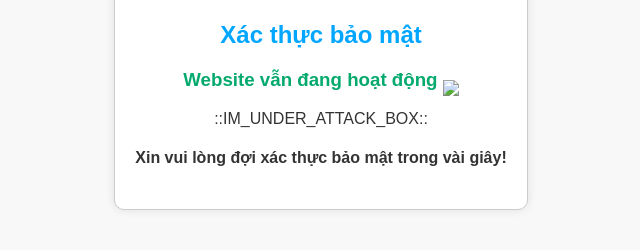
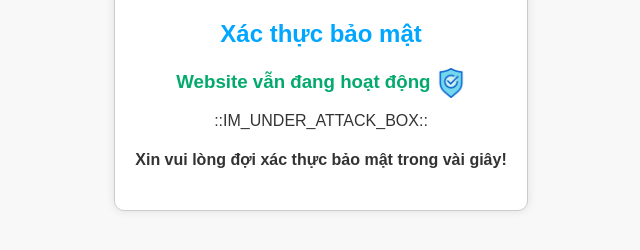
Before and after one commit to devtuankiet/mku_verified, a plain HTML site: page index.html in a window 1280 px wide. Shown: the part 382-632 px from the top of the page, without its empty margins (319-959 px from the left). Drawn offline with Linux system fonts and the light colour scheme.

Commit message:
Update index.html

```diff
--- a/index.html
+++ b/index.html
@@ -55,7 +55,7 @@
             <img src="img/logo-DHCL.jpg" alt="Logo">
 
                 <h2>Xác thực bảo mật</h2>
-                <h3>Website vẫn đang hoạt động <img class="icon" src="himg/shieldcheck.png"></h3>
+                <h3>Website vẫn đang hoạt động <img class="icon" src="img/shieldcheck.png"></h3>
                 ::IM_UNDER_ATTACK_BOX::
                 <h4>Xin vui lòng đợi xác thực bảo mật trong vài giây!</h4>
             </div>
```
